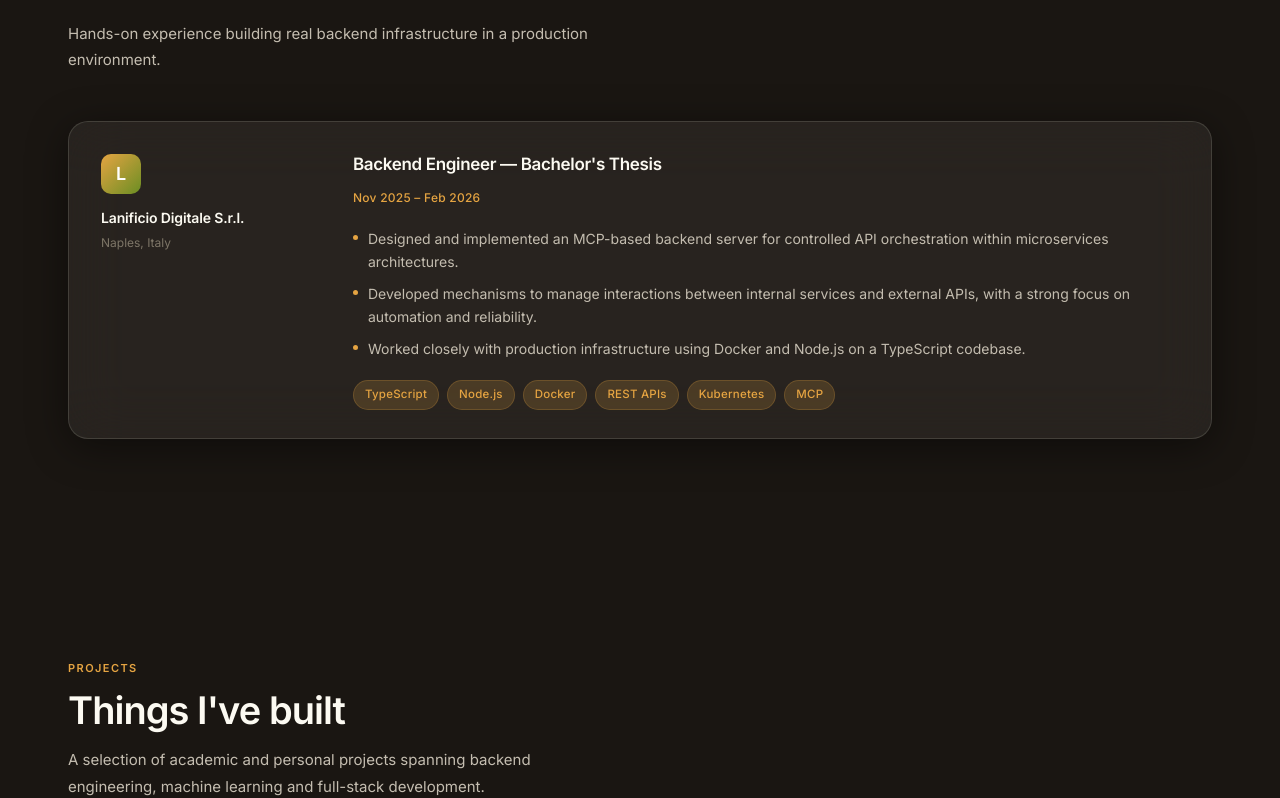
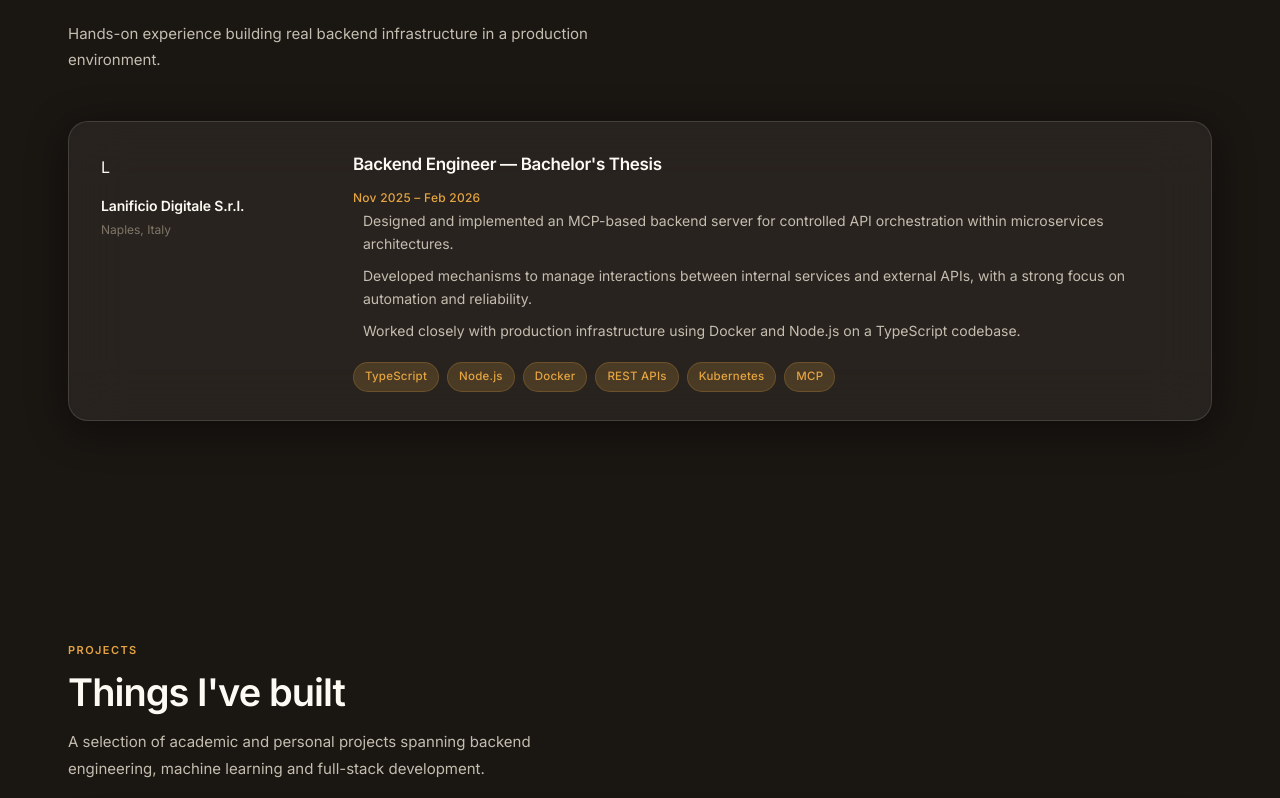
Before and after one commit to MicheleGravagnone/portfolio, a React (Create React App) app: page / in a window 1280 px wide. Shown: the part 1767-2565 px from the top of the page. Built offline with nearby package versions, Linux system fonts and the light colour scheme.

Commit message:
Updated Experience.jsx and Hero.jsx formatting and animations

```diff
--- a/src/sections/Experience.css
+++ b/src/sections/Experience.css
@@ -1,18 +1,18 @@
-.experience__list {
+.exp__list {
   margin-top: 48px;
   display: flex;
   flex-direction: column;
   gap: 20px;
 }
 
-.experience__item {
+.exp__item {
   padding: 28px 32px;
   display: grid;
   grid-template-columns: 220px 1fr;
   gap: 32px;
 }
 
-.experience__left {
+.exp__left {
   display: flex;
   flex-direction: column;
   align-items: flex-start;
@@ -20,7 +20,7 @@
   padding-top: 4px;
 }
 
-.experience__company-badge {
+.exp__company-badge {
   width: 40px;
   height: 40px;
   background: linear-gradient(135deg, var(--accent), var(--accent-2));
@@ -33,32 +33,32 @@
   color: white;
 }
 
-.experience__meta {
+.exp__meta {
   display: flex;
   flex-direction: column;
   gap: 3px;
 }
 
-.experience__company {
+.exp__company {
   font-size: 14px;
   font-weight: 600;
   color: var(--text-primary);
   letter-spacing: -0.01em;
 }
 
-.experience__location {
+.exp__location {
   font-size: 12px;
   color: var(--text-tertiary);
 }
 
-.experience__header {
+.exp__header {
   display: flex;
   align-items: flex-start;
   justify-content: space-between;
   margin-bottom: 18px;
 }
 
-.experience__role {
+.exp__role {
   font-size: 17px;
   font-weight: 600;
   color: var(--text-primary);
@@ -66,14 +66,14 @@
   margin-bottom: 4px;
 }
 
-.experience__period {
+.exp__period {
   font-size: 12px;
   color: var(--accent);
   font-weight: 500;
   letter-spacing: 0.02em;
 }
 
-.experience__bullets {
+.exp__bullets {
   list-style: none;
   display: flex;
   flex-direction: column;
@@ -81,7 +81,7 @@
   margin-bottom: 20px;
 }
 
-.experience__bullets li {
+.exp__bullets li {
   display: flex;
   align-items: flex-start;
   gap: 10px;
@@ -90,7 +90,7 @@
   line-height: 1.6;
 }
 
-.experience__bullet-dot {
+.exp__bullet-dot {
   width: 5px;
   height: 5px;
   background: var(--accent);
@@ -99,18 +99,18 @@
   margin-top: 7px;
 }
 
-.experience__tags {
+.exp__tags {
   display: flex;
   flex-wrap: wrap;
   gap: 8px;
 }
 
 @media (max-width: 768px) {
-  .experience__item {
+  .exp__item {
     grid-template-columns: 1fr;
     padding: 22px;
   }
-  .experience__left {
+  .exp__left {
     flex-direction: row;
     align-items: center;
   }
--- a/src/sections/Experience.jsx
+++ b/src/sections/Experience.jsx
@@ -1,66 +1,43 @@
 import React from 'react';
+import { useApp } from '../AppContext';
+import { content } from '../i18n';
 import './Experience.css';
 
-const experiences = [
-  {
-    company: 'Lanificio Digitale S.r.l.',
-    location: 'Naples, Italy',
-    role: 'Backend Engineer — Bachelor\'s Thesis',
-    period: 'Nov 2025 – Feb 2026',
-    bullets: [
-      'Designed and implemented an MCP-based backend server for controlled API orchestration within microservices architectures.',
-      'Developed mechanisms to manage interactions between internal services and external APIs, with a strong focus on automation and reliability.',
-      'Worked closely with production infrastructure using Docker and Node.js on a TypeScript codebase.',
-    ],
-    tags: ['TypeScript', 'Node.js', 'Docker', 'REST APIs', 'Kubernetes', 'MCP'],
-  },
-];
+export default function Experience() {
+  const { lang } = useApp();
+  const t = content[lang].experience;
 
-export default function Experience() {
   return (
     <section className="section" id="experience">
       <div className="fade-in">
-        <p className="section-label">Experience</p>
-        <h2 className="section-title">Where I've worked</h2>
-        <p className="section-subtitle">
-          Hands-on experience building real backend infrastructure in a production environment.
-        </p>
+        <p className="section-label">{t.label}</p>
+        <h2 className="section-title">{t.title}</h2>
+        <p className="section-subtitle">{t.subtitle}</p>
       </div>
 
-      <div className="experience__list">
-        {experiences.map((exp, i) => (
-          <div className="experience__item glass-card fade-in fade-in-delay-2" key={i}>
-            <div className="experience__left">
-              <div className="experience__company-badge">
-                {exp.company.charAt(0)}
-              </div>
-              <div className="experience__meta">
-                <span className="experience__company">{exp.company}</span>
-                <span className="experience__location">{exp.location}</span>
+      <div className="exp__list">
+        {t.items.map((exp, i) => (
+          <div className="exp__item glass-card fade-in fade-in-delay-2" key={i}>
+            <div className="exp__left">
+              <div className="exp__badge">{exp.company.charAt(0)}</div>
+              <div className="exp__meta">
+                <span className="exp__company">{exp.company}</span>
+                <span className="exp__location">{exp.location}</span>
               </div>
             </div>
-
-            <div className="experience__right">
-              <div className="experience__header">
-                <div>
-                  <h3 className="experience__role">{exp.role}</h3>
-                  <span className="experience__period">{exp.period}</span>
-                </div>
-              </div>
-
-              <ul className="experience__bullets">
+            <div className="exp__right">
+              <h3 className="exp__role">{exp.role}</h3>
+              <span className="exp__period">{exp.period}</span>
+              <ul className="exp__bullets">
                 {exp.bullets.map((b, j) => (
                   <li key={j}>
-                    <span className="experience__bullet-dot" />
+                    <span className="exp__dot" />
                     {b}
                   </li>
                 ))}
               </ul>
-
-              <div className="experience__tags">
-                {exp.tags.map((t) => (
-                  <span className="tag" key={t}>{t}</span>
-                ))}
+              <div className="exp__tags">
+                {exp.tags.map(t => <span className="tag" key={t}>{t}</span>)}
               </div>
             </div>
           </div>
--- a/src/sections/Hero.css
+++ b/src/sections/Hero.css
@@ -125,7 +125,7 @@
 
 /* Scroll hint */
 .hero__scroll-hint {
-  position: absolute; bottom: 36px; left: 50%;
+  position: absolute; bottom: 70px; left: 50%;
   transform: translate(-50%, calc(var(--sp, 0) * 110px));
   opacity: 1;
   display: flex; flex-direction: column; align-items: center; gap: 7px;
--- a/src/sections/Hero.jsx
+++ b/src/sections/Hero.jsx
@@ -40,7 +40,7 @@ export default function Hero() {
       if (!hintRef.current) return;
       const p = Math.min(window.scrollY / 380, 1);
       hintRef.current.style.setProperty('--sp', p);
-      hintRef.current.style.opacity = 1 - p;
+      // hintRef.current.style.opacity = 1 - p;
     };
     window.addEventListener('scroll', onScroll, { passive: true });
     return () => window.removeEventListener('scroll', onScroll);
```
